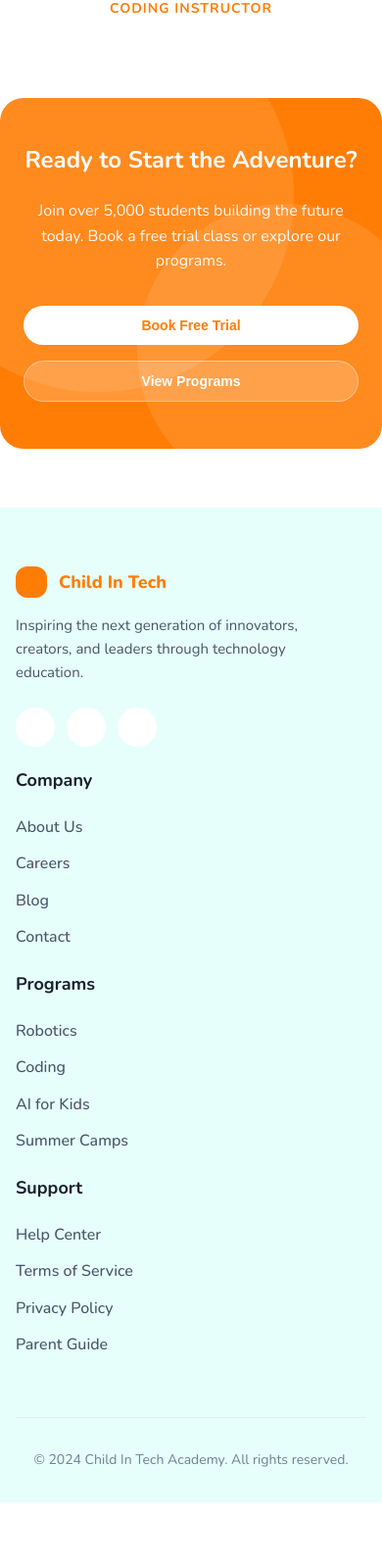
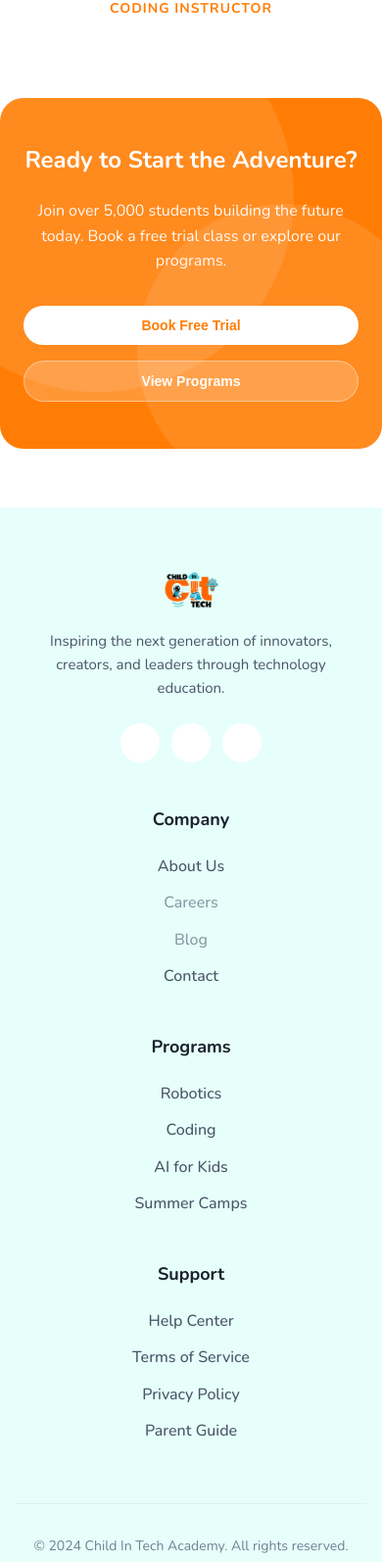
Before and after one commit to ezekielbroni15/child-in-tech, a PHP site: page /about-us.html in a window 390 px wide. Shown: the part 4012-5606 px from the top of the page at 98% size. Before the commit the page ends 5545 px from the top, so only its background shows below. Run offline with PHP 8.4, Linux system fonts and the light colour scheme; some libraries are stand-ins or nearby versions; some web fonts are replaced.

Commit message:
feat: Introduce global CSS for consistent styling, responsive design, and mobile navigation, updating all HTML page structures.

```diff
--- a/about-us.html
+++ b/about-us.html
@@ -250,14 +250,12 @@
       <div class="container">
         <div class="footer-grid">
           <div class="footer-brand">
-            <a href="index.html" class="logo">
-              <div class="logo-icon">
-                <iconify-icon
-                  icon="lucide:bot"
-                  style="font-size: 24px"
-                ></iconify-icon>
-              </div>
-              Child In Tech
+            <a href="index.html" class="logo-link">
+              <img
+                src="assets/image/logo.png"
+                alt="Child In Tech Logo"
+                class="logo-img"
+              />
             </a>
             <p>
               Inspiring the next generation of innovators, creators, and leaders
@@ -287,23 +285,19 @@
           <div class="footer-col">
             <h4>Company</h4>
             <div class="footer-links">
-              <a href="about-us.html" data-media-type="banani-button"
-                >About Us</a
-              >
-              <a href="#" data-media-type="banani-button">Careers</a>
-              <a href="#" data-media-type="banani-button">Blog</a>
-              <a href="contact-us.html" data-media-type="banani-button"
-                >Contact</a
-              >
+              <a href="about-us.html">About Us</a>
+              <a href="#" class="disabled-link">Careers</a>
+              <a href="#" class="disabled-link">Blog</a>
+              <a href="contact-us.html">Contact</a>
             </div>
           </div>
           <div class="footer-col">
             <h4>Programs</h4>
             <div class="footer-links">
-              <a href="#" data-media-type="banani-button">Robotics</a>
-              <a href="#" data-media-type="banani-button">Coding</a>
-              <a href="#" data-media-type="banani-button">AI for Kids</a>
-              <a href="#" data-media-type="banani-button">Summer Camps</a>
+              <a href="programs.html?filter=robotics">Robotics</a>
+              <a href="programs.html?filter=coding">Coding</a>
+              <a href="programs.html?filter=ai">AI for Kids</a>
+              <a href="programs.html?filter=summer-camp">Summer Camps</a>
             </div>
           </div>
           <div class="footer-col">
--- a/assets/css/global.css
+++ b/assets/css/global.css
@@ -463,6 +463,11 @@ a {
   padding: 8px;
 }
 
+/* Enforce consistent size for close icon */
+.close-menu iconify-icon {
+  font-size: 32px !important;
+}
+
 .mobile-menu {
   position: fixed;
   top: 0;
@@ -543,10 +548,58 @@ a {
   .navbar .btn {
     display: none;
   }
+
+  /* Tablet Footer Layout */
+  .footer-grid {
+    grid-template-columns: 2fr 1fr 1fr;
+    gap: 40px;
+    row-gap: 60px;
+  }
+
+  .footer-col:last-child {
+    grid-column: 2 / -1;
+    grid-column: auto;
+  }
 }
 
 @media (max-width: 767px) {
   .logo-img {
     height: 48px; /* Slightly smaller on mobile */
   }
+
+  .footer-grid {
+    grid-template-columns: 1fr;
+    text-align: center;
+    gap: 48px;
+  }
+
+  .footer-brand {
+    align-items: center;
+    display: flex;
+    flex-direction: column;
+  }
+
+  .footer-brand p {
+    margin: 16px auto 0;
+  }
+
+  /* Center social links */
+  .footer-brand .social-links {
+    justify-content: center;
+    margin-top: 24px;
+  }
+
+  .footer-col h4 {
+    margin-bottom: 24px;
+  }
+
+  .footer-links {
+    align-items: center;
+  }
 }
+
+.disabled-link {
+  opacity: 0.6;
+  cursor: not-allowed;
+  pointer-events: none;
+}
```
Also changed, not shown: contact-us.html (+15 -17 lines), events.html (+15 -17 lines), gallery.html (+15 -17 lines), index.html (+13 -14 lines), programs.html (+15 -17 lines).
